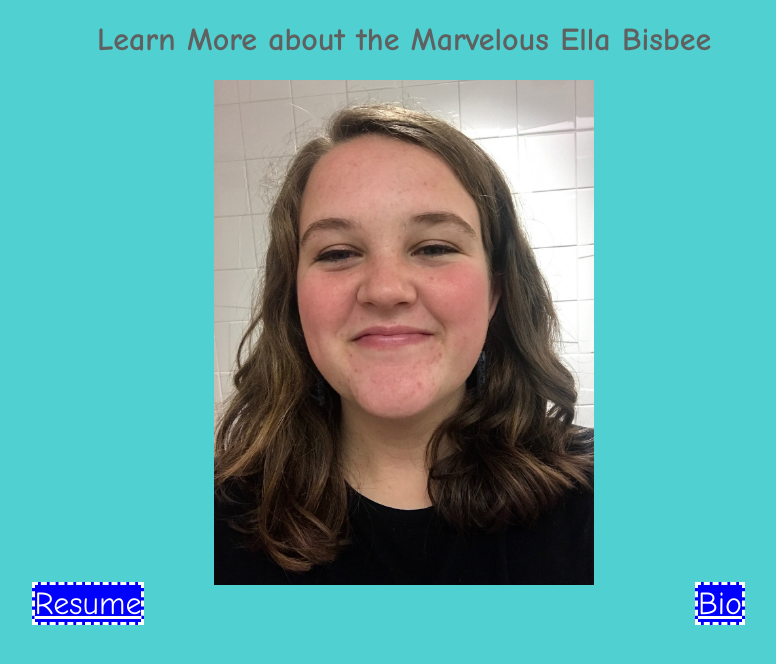
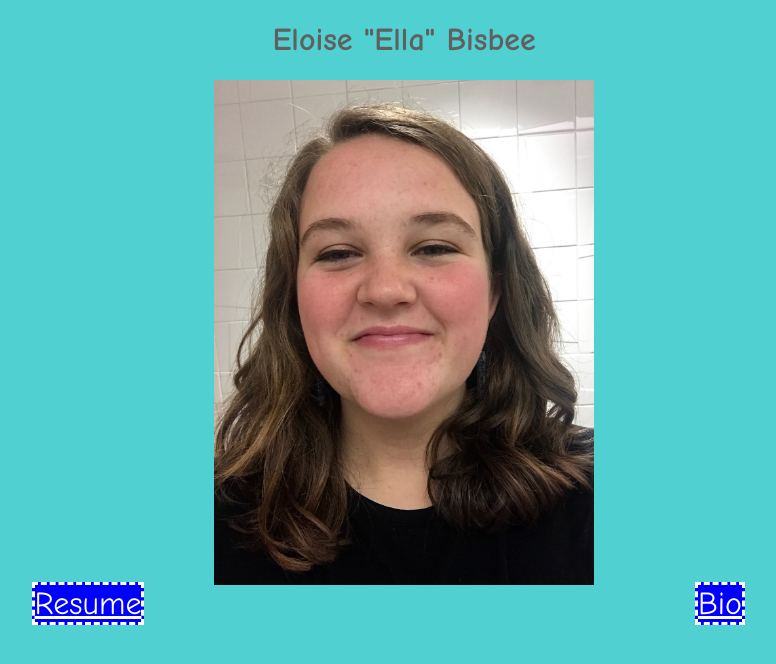
Before and after one commit to EllaBisbee/EllaBisbee.github.io, a plain HTML site: page index.html in a window 1280 px wide. Shown: the whole page, without its empty margins (236-1012 px from the left). Drawn offline with Linux system fonts and the light colour scheme.

Commit message:
changed header in index

```diff
--- a/index.html
+++ b/index.html
@@ -12,7 +12,7 @@ Comp20 Assignment 1 index for personal website-->
 <link href="style.css" rel="stylesheet" />
 </head>
 <body>
-<h1>Learn More about the Marvelous Ella Bisbee</h1>
+<h1>Eloise "Ella" Bisbee</h1>
 <div ><img src="selfie.jpg" alt="Picture of Ella Bisbee"/></div>
 <div class="twocol">
 	<div class="left"><a href="resume.html">Resume</a></div>
```
